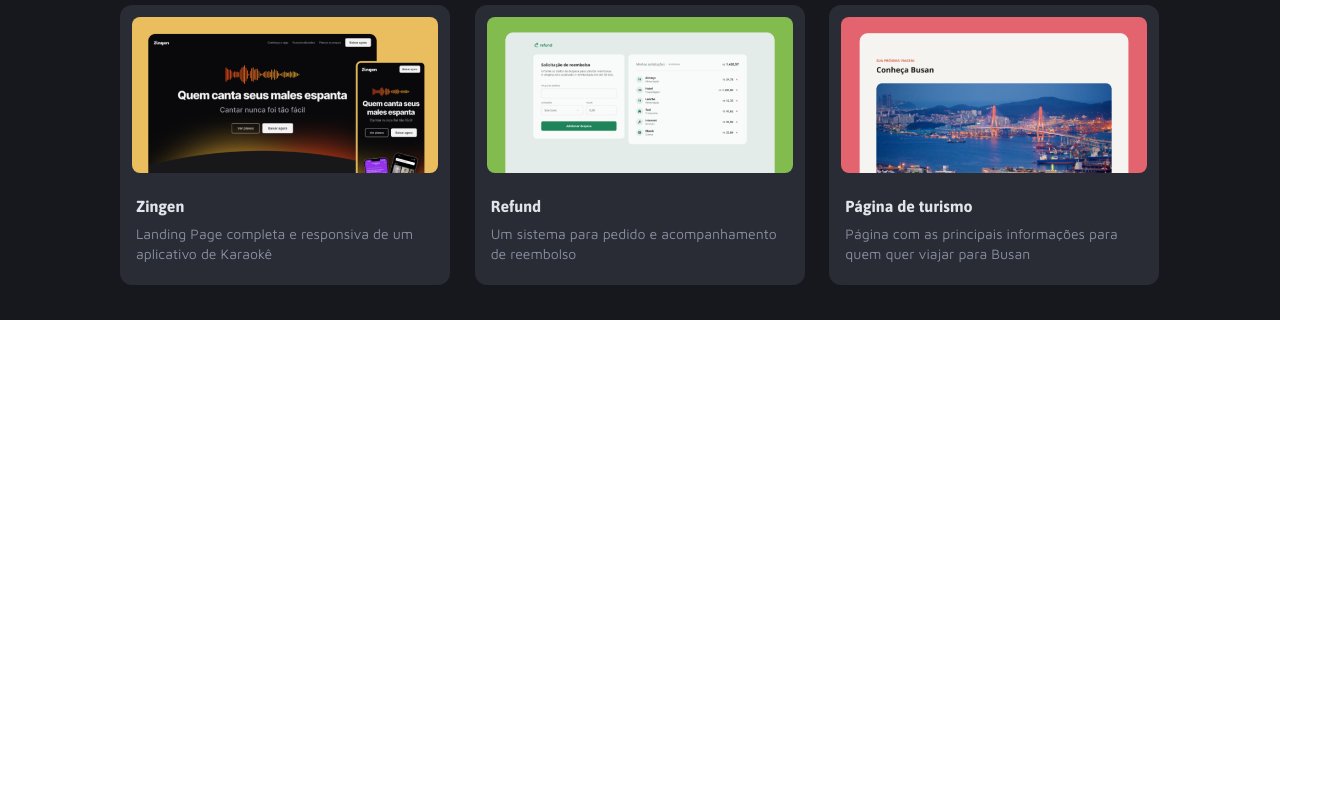
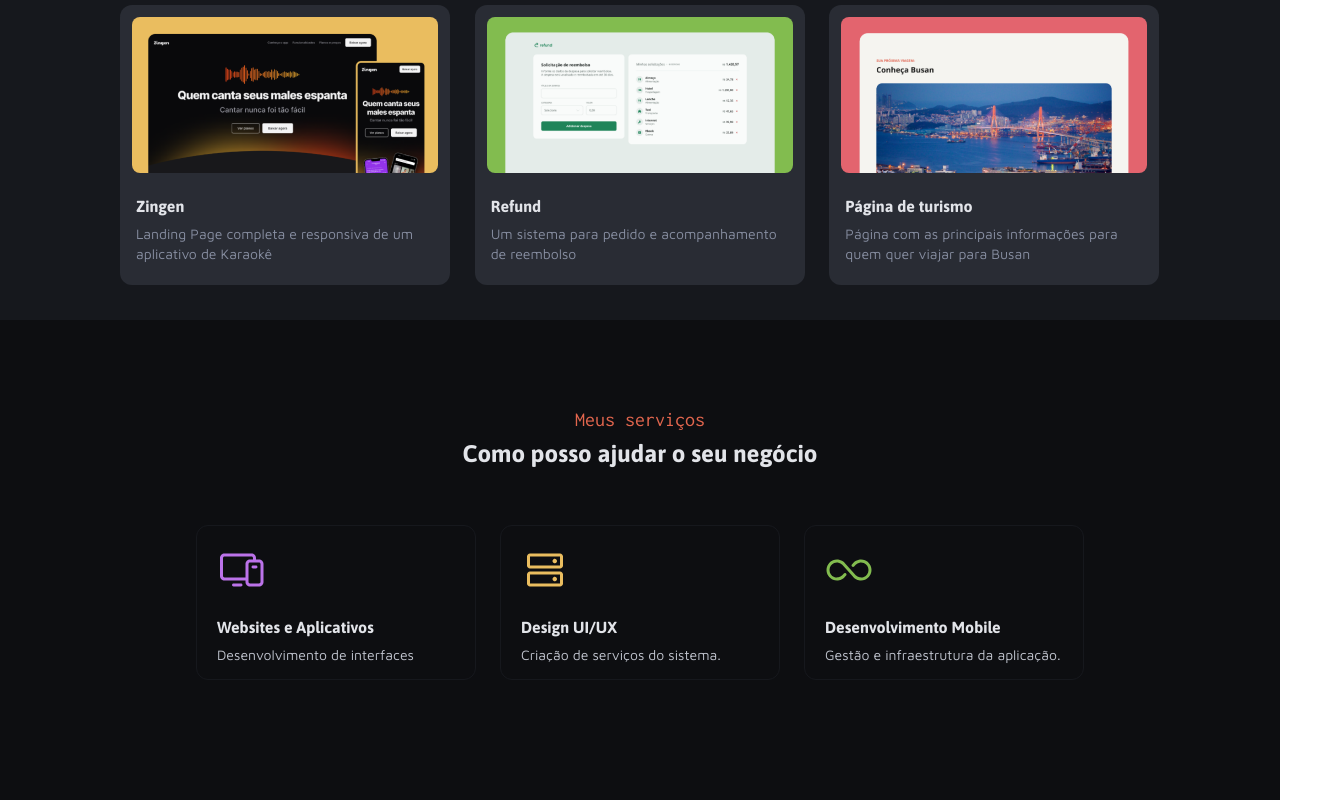
Before and after one commit to PauloEstevaoTI/Desafio-portfolio-rocketseat, a plain HTML site: page index.html in a window 1280 px wide. Shown: the part 1280-2080 px from the top of the page, 1323 px wide, since content can reach past the window. Before the commit the page ends 1600 px from the top, so only its background shows below. Drawn offline with Linux system fonts and the light colour scheme.

Commit message:
criação da section Services

```diff
--- a/index.html
+++ b/index.html
@@ -71,5 +71,36 @@
         <div class="project-card"><img src="./assets/images/Thumbnail_Project-06.png" alt="projeto 1"><div class="card-text"><h3>Página de turismo</h3><p>Página com as principais informações para quem quer viajar para Busan</p></div></div>
       </main>
     </section>
+    <section id="services">
+      <div class="container-services">
+        <header>
+          <strong>Meus serviços</strong>
+          <h2>Como posso ajudar o seu negócio</h2>
+        </header>
+        <div class="services-cards">
+          <div class="service-card">
+            <img src="./assets/Icons/Devices.svg" alt="web development icon" />
+            <div class="description">
+              <h3>Websites e Aplicativos</h3>
+              <p>Desenvolvimento de interfaces</p>
+            </div>
+
+          </div>
+          <div class="service-card">
+            <img src="./assets/Icons/HardDrives.svg" alt="ui ux design icon" />
+            <div class="description">
+              <h3>Design UI/UX</h3>
+              <p>Criação de serviços do sistema.</p>
+            </div>
+          </div>
+          <div class="service-card">
+            <img src="./assets/Icons/Infinity.svg" alt="mobile development icon" />
+            <div class="description">
+              <h3>Desenvolvimento Mobile</h3>
+              <p>Gestão e infraestrutura da aplicação.</p>
+            </div>
+          </div>
+      </div>
+    </section>
   </body>
 </html>
--- a/styles/index.css
+++ b/styles/index.css
@@ -1,3 +1,4 @@
 @import url(globals.css);
 @import url(intro.css);
 @import url(projects.css);
+@import url(services.css);
--- /dev/null
+++ b/styles/services.css
@@ -0,0 +1,64 @@
+#services {
+  height: 480px;
+  background-color: var(--color-gray-600);
+  display: flex;
+  flex-direction: column;
+  align-items: center;
+  justify-content: center;
+
+  .container-services {
+    width: 1366px;
+    padding-inline: 120px;
+    padding-top: 88px;
+    padding-bottom: 120px;
+    display: flex;
+    gap: 56px;
+    flex-direction: column;
+    align-items: center;
+  }
+
+  header {
+    text-align: center;
+    strong {
+      font: var(--subtitle);
+      color: var(--color-red);
+    }
+    h2 {
+      margin-top: 8px;
+      font: var(--title-md);
+      color: var(--color-gray-100);
+    }
+  }
+
+  .services-cards {
+    width: 888px;
+    display: grid;
+    grid-template-columns: repeat(3, 1fr);
+    gap: 24px;
+
+    .service-card {
+      width: 280px;
+      height: 155px;
+      border-radius: 12px;
+      border: 1px solid var(--color-gray-500);
+      padding: 20px;
+
+      .description {
+        margin-top: 20px;
+        display: flex;
+        flex-direction: column;
+        gap: 8px;
+
+        h3 {
+          font: var(--title-sm);
+          color: var(--color-gray-100);
+        }
+
+        p {
+          font: var(--text-sm);
+          color: var(--color-gray-200);
+        }
+      }
+    }
+  }
+}
```
Also changed, not shown: assets/Icons/Devices.svg (added), assets/Icons/HardDrives.svg (added), assets/Icons/Infinity.svg (added).
